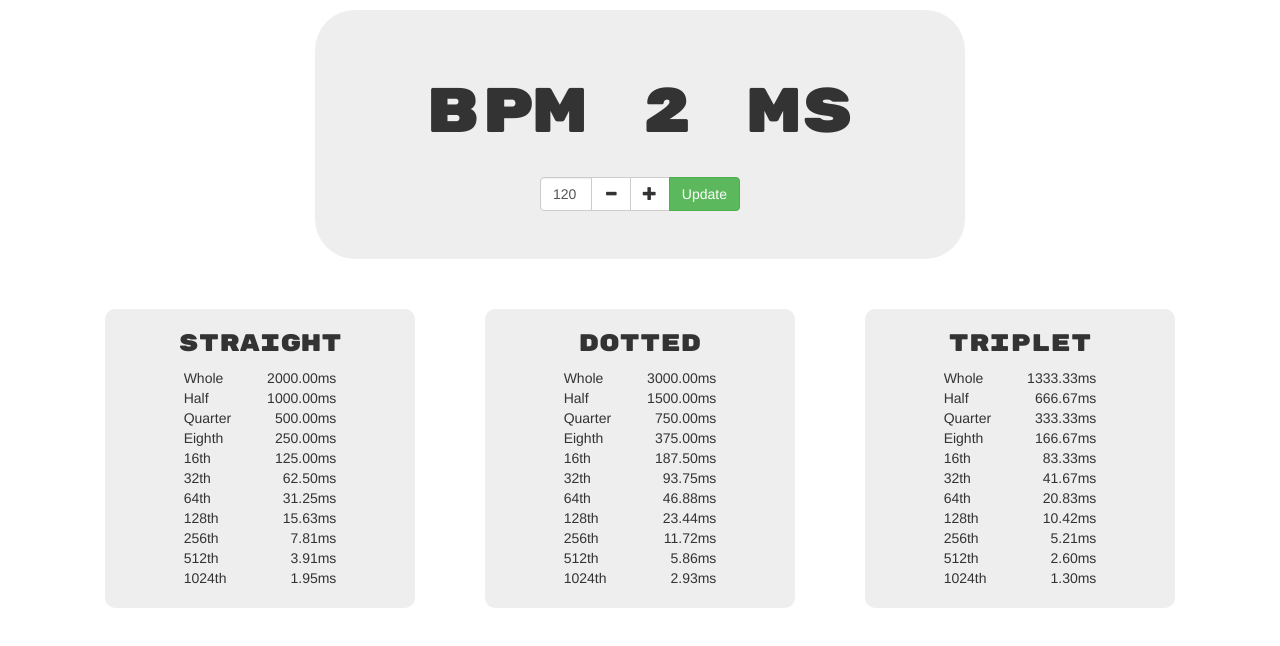
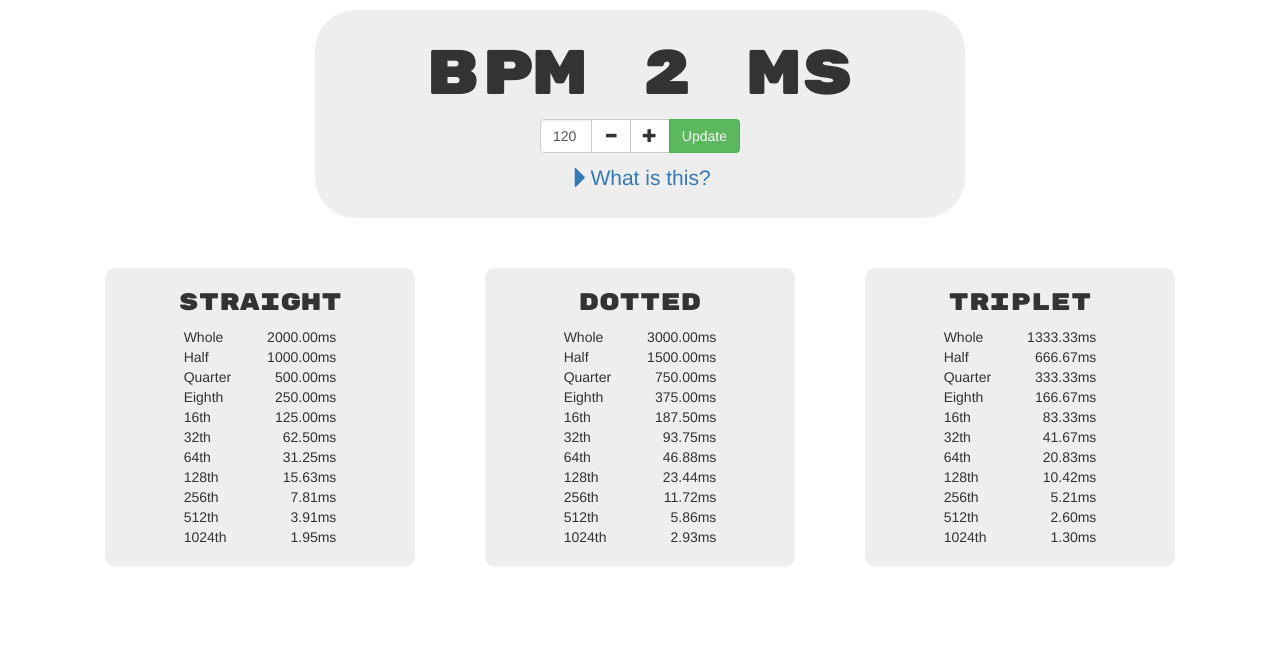
Before and after one commit to nanstey/bpm2ms.js, a plain HTML site: page index.html in a window 1280 px wide. Drawn offline with nearby package versions, Linux system fonts and the light colour scheme.

Commit message:
added info msg dropdown

```diff
--- a/bpm2ms.js
+++ b/bpm2ms.js
@@ -84,3 +84,26 @@ function buildTable(arr, key){
 function round2dp(num){
   return (Math.round(num*100)/100).toFixed(2);
 }
+
+// var open = false;
+// document.getElementById("learn-more").addEventListener("click", function(){
+//   if (open){
+//     document.getElementById("info").setAttribute("display", "none");
+//     open = false;
+//   } else {
+//     document.getElementById("info").setAttribute("display", "visible");
+//     open = true;
+//   }
+// });
+
+
+function toggle_visibility(id) {
+   var e = document.getElementById(id);
+   if(e.style.display == 'block'){
+      e.style.display = 'none';
+      document.getElementById('triangle').className = 'glyphicon glyphicon-triangle-right';
+   } else{
+      e.style.display = 'block';
+      document.getElementById('triangle').className = 'glyphicon glyphicon-triangle-bottom';
+   }
+}
--- a/index.html
+++ b/index.html
@@ -15,10 +15,21 @@
       margin-top: 10px;
       border-radius: 40px;
       max-width: 650px;
+      padding: 10px 0;
     }
     #bpm-input{
       max-width: 200px;
       margin: 0 auto;
+    }
+    #info-div {
+      padding-top: 10px;
+    }
+    #info {
+      padding: 0 70px;
+      font-size: 14px;
+    }
+    #triangle {
+      top: 3px;
     }
     .output-col{
       background: rgb(238, 238, 238);
@@ -43,14 +54,10 @@
 <body>
   <div id="header" class="container jumbotron">
     <h1 class="text-center">BPM 2 MS</h1>
-  &nbsp;
 
     <div id="bpm-input" class="input-group">
-
         <input id="bpm" type="text" name="quant[1]" class="form-control input-number" min="30" max="240">
-
         <span class="input-group-btn">
-
             <button type="button" class="btn btn-default btn-number" data-type="minus" data-field="quant[1]">
                 <span class="glyphicon glyphicon-minus"></span>
             </button>
@@ -61,7 +68,16 @@
         </span>
     </div>
 
+    <div id="info-div">
+      <p class="text-center">
+        <a id="learn-more" href="#" onclick="toggle_visibility('info');"><span id="triangle" class="glyphicon glyphicon-triangle-right"></span>What is this?</a>
+      </p>
+      <p id="info" style="display: none;">
+        This app takes a number in BPM (beats per minute) and calculates various rhythmic divisions in milliseconds. This is especially useful for audio production to find ultra fast compression/gate/delay values that are in time with the music.
+      </p>
     </div>
+  </div>
+
   <div class="container" >
     <div class="row-fluid">
       <div >
@@ -95,16 +111,9 @@
       </div>
     </div>
   </div>
-<div id="demo">
-</div>
+
 </body>
 <footer>
-<!-- <script>
-  window.onload = function (){
-    document.getElementById("bpm").value = 120;
-    console.log( document.getElementById("bpm") );
-  };
-</script> -->
   <script src="https://code.jquery.com/jquery-3.1.1.min.js" crossorigin="anonymous"></script>
   <script type="text/javascript" src="buttons.js"></script>
   <script type="text/javascript" src="bpm2ms.js"></script>
```
Lines whose indentation alone changed are shown as unchanged.
